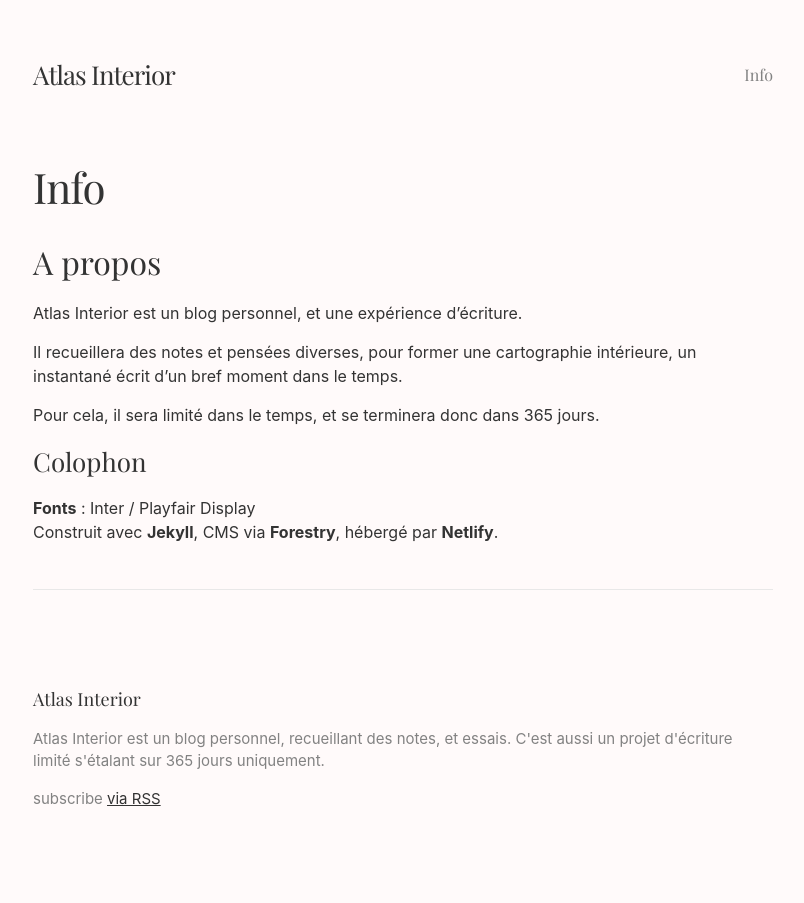
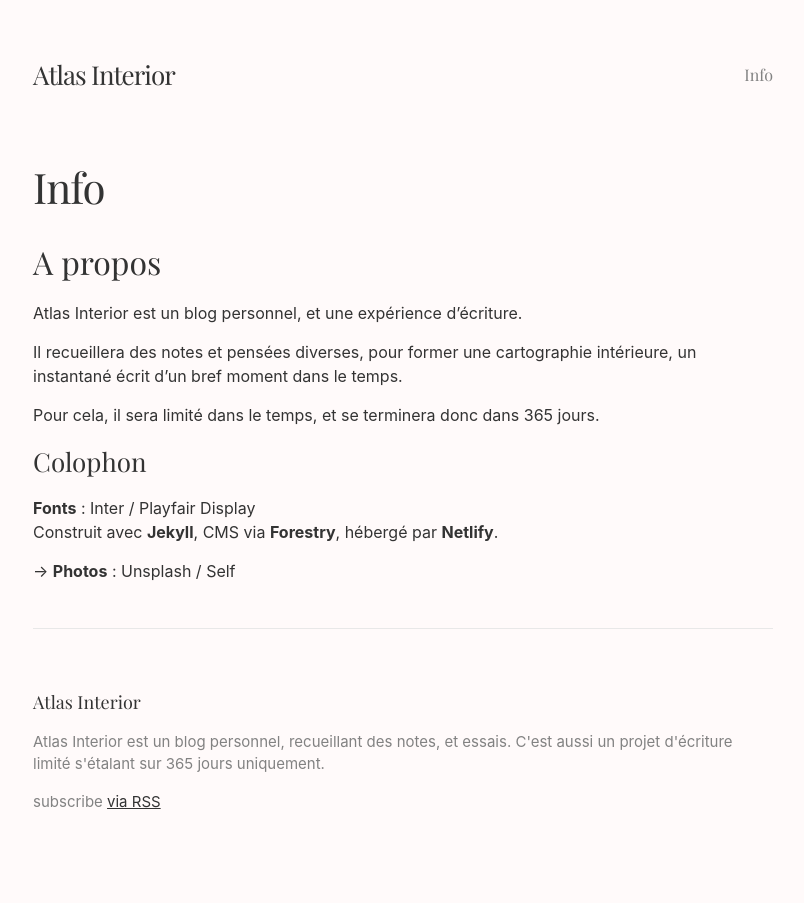
Before and after one commit to SamMarkiewicz/atlas-interior, a Jekyll site: the page built from info.markdown, in a window 1280 px wide. Shown: the whole page, without its empty margins (237-1041 px from the left). Built offline with Jekyll 4.4.1, drawn with Linux system fonts in a browser that asks for light colours; some web fonts are replaced.

Commit message:
Update from Forestry.io Samuel Markiewicz updated info.markdown

```diff
--- a/info.markdown
+++ b/info.markdown
@@ -1,7 +1,8 @@
 ---
 layout: page
 title: Info
-permalink: /info/
+permalink: "/info/"
+
 ---
 ## A propos
 
@@ -15,3 +16,5 @@ Pour cela, il sera limité dans le temps, et se terminera donc dans 365 jours.
 
 **Fonts** : Inter / Playfair Display
 Construit avec **Jekyll**, CMS via **Forestry**, hébergé par **Netlify**.
+
+\-> **Photos** : Unsplash / Self
```
